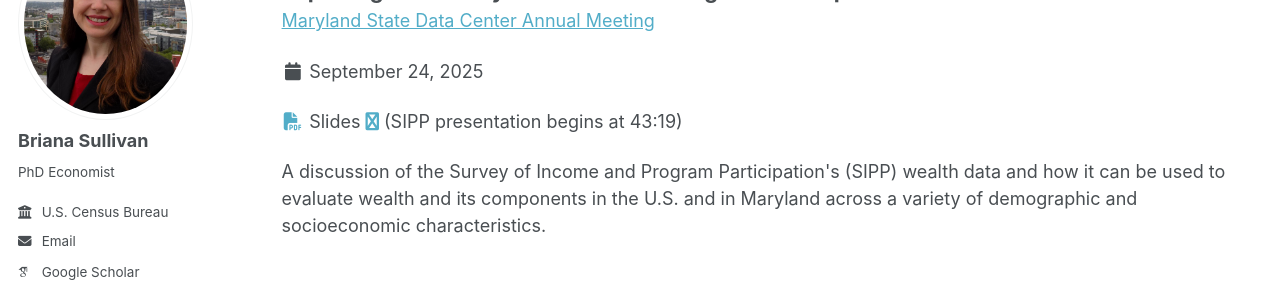
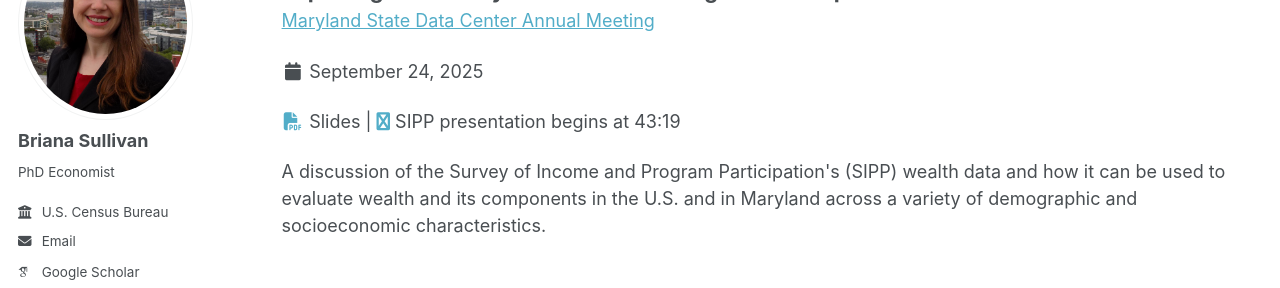
Before and after one commit to bdsullivan-econ/bdsullivan-econ.github.io, a Jekyll site: the page built from _pages/talks.html, in a window 1280 px wide. Shown: the part 171-459 px from the top of the page. Built offline with Jekyll 4.4.1, drawn with Linux system fonts in a browser that asks for light colours; some web fonts are replaced.

Commit message:
Update talks.html

```diff
--- a/_pages/talks.html
+++ b/_pages/talks.html
@@ -32,8 +32,8 @@ last_modified_at:   2025-10-08
 
 	<p class="page__date"><i class="fa fa-fw fa-calendar" aria-hidden="true"></i> <time datetime="2025-09-24T00:00:00-05:00">September 24, 2025</time></p>
 	 <p>
-		 <a target="_blank" rel="noopener noreferrer" href="https://planning.maryland.gov/MSDC/Documents/affiliate_meeting/2025/Presentations/3_SDC_Wealth_in_SIPP_Sep2025_Sullivan.pdf"><i class="fas fa-fw fa-file-pdf zoom" aria-hidden="true"></i></a> Slides
-		 <a target="_blank" rel="noopener noreferrer" href="https://www.youtube.com/watch?v=jaF2KrUnZ9k"><i class="fa fa-youtube" aria-hidden="true"></i></a> (SIPP presentation begins at 43:19)
+		 <a target="_blank" rel="noopener noreferrer" href="https://planning.maryland.gov/MSDC/Documents/affiliate_meeting/2025/Presentations/3_SDC_Wealth_in_SIPP_Sep2025_Sullivan.pdf"><i class="fas fa-fw fa-file-pdf zoom" aria-hidden="true"></i></a> Slides  |
+		 <a target="_blank" rel="noopener noreferrer" href="https://www.youtube.com/watch?v=jaF2KrUnZ9k"><i class="fa fa-youtube" aria-hidden="true"></i></a> SIPP presentation begins at 43:19
 	</p>
 	<p>
       A discussion of the Survey of Income and Program Participation's (SIPP) wealth data and how it can be used to evaluate wealth and its components in the U.S. and in Maryland across a variety of demographic and socioeconomic characteristics.
```
